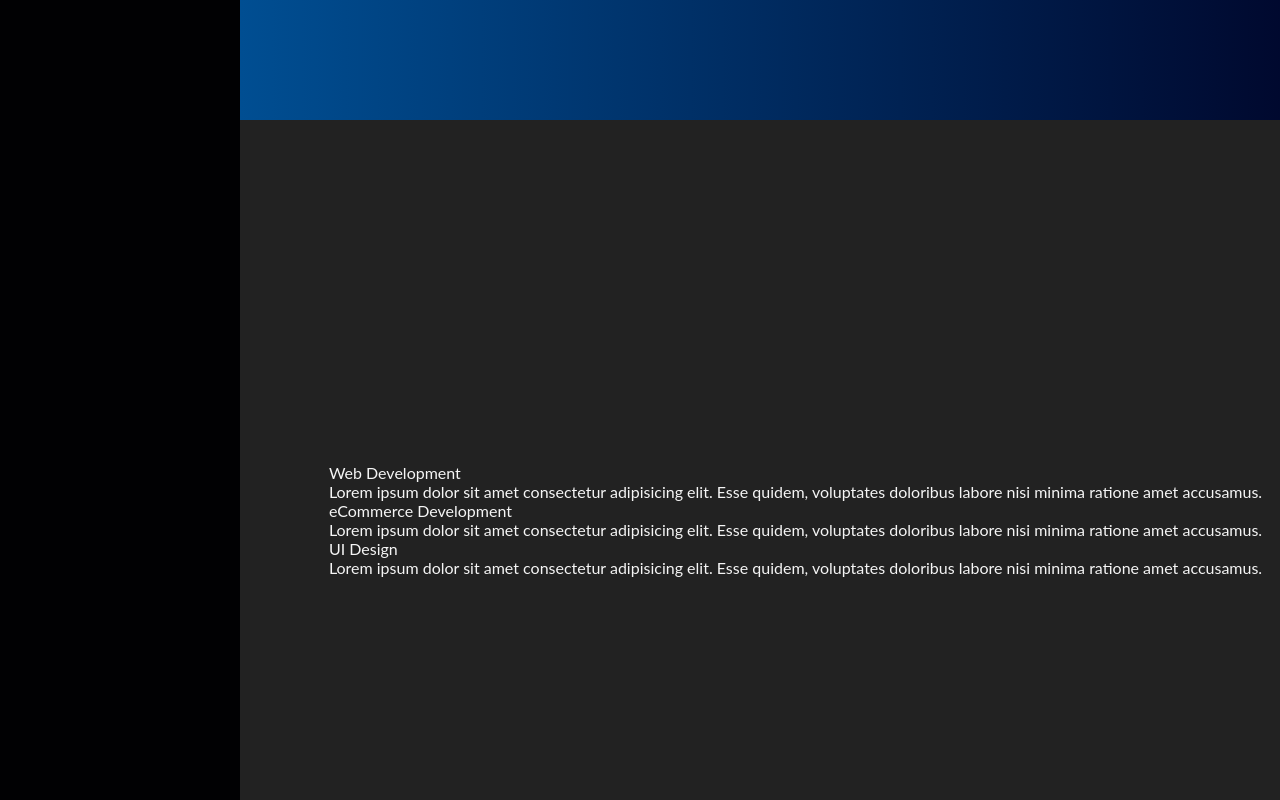
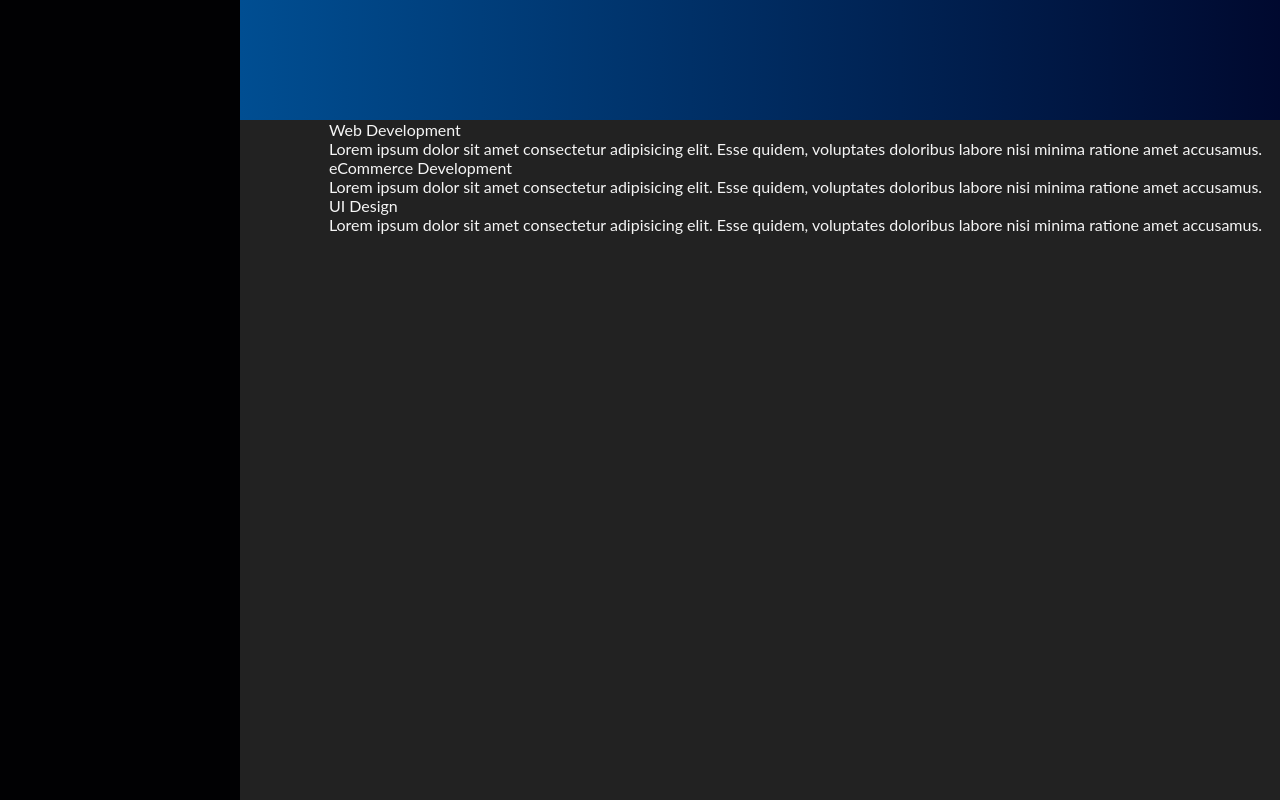
Before and after one commit to Iheanemegregory-9/Greg-dev-Portfolio-v.1, a plain HTML site: page index.html in a window 1280 px wide. Shown: the part 1480-2280 px from the top of the page. Drawn offline with Linux system fonts and the light colour scheme.

Commit message:
css changes

```diff
--- a/style.css
+++ b/style.css
@@ -385,14 +385,9 @@ background: linear-gradient(to right, #004e92, #000428); /* W3C, IE 10+/ Edge, F
     /* padding-top:50px;
     padding-left: 30px;
     animation: flow 20s ease  infinite; */
-    display: flex;
-    flex-wrap: wrap;
-    align-content: center;
-    justify-content: center;
-
 }
 
-.services-container{
+#services .services-container{
     display: flex;
     flex-wrap: wrap;
     align-content: center;
```
